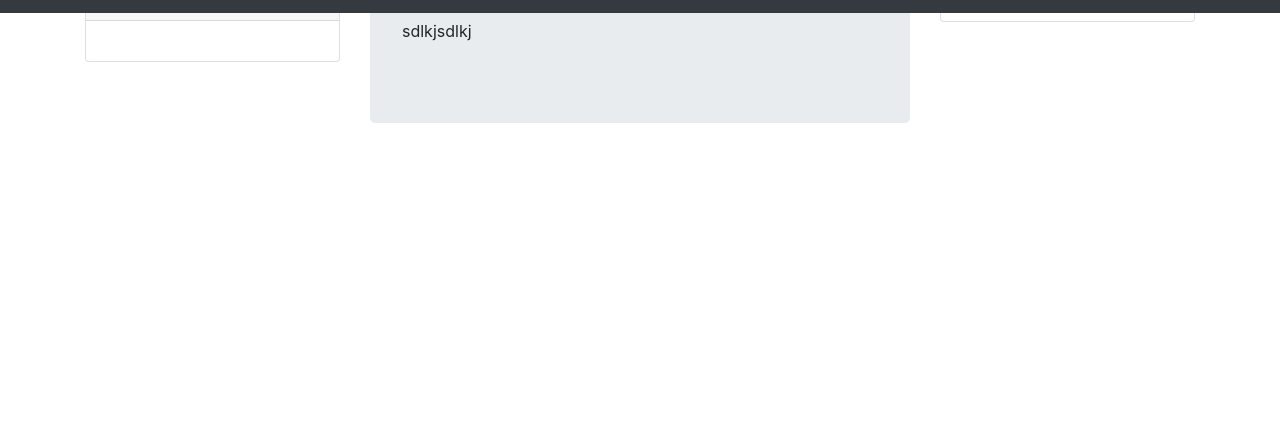
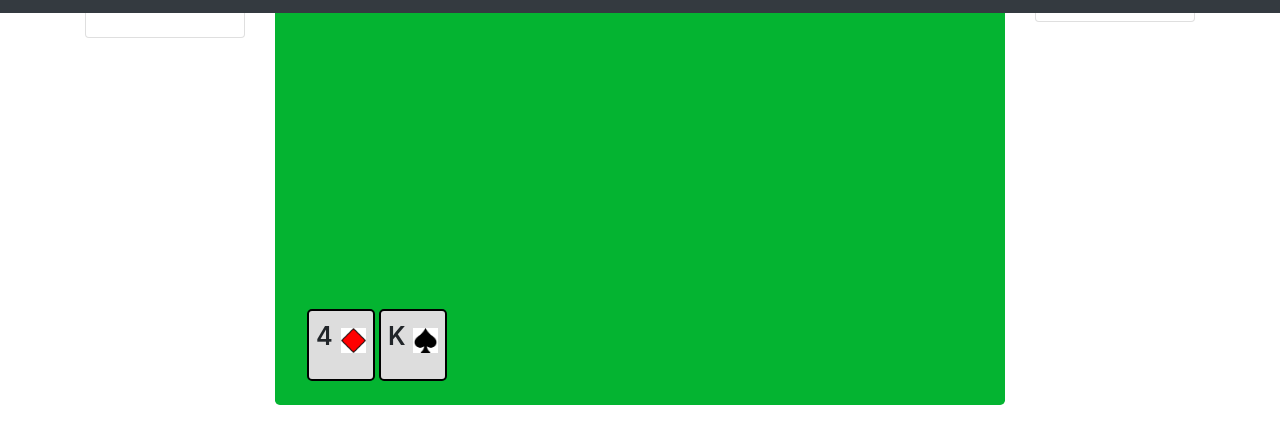
Before and after one commit to vannas/blackjack, a plain HTML site: page index.html in a window 1280 px wide. Shown: the part 45-488 px from the top of the page. Drawn offline with nearby package versions, Linux system fonts and the light colour scheme.

Commit message:
[ADD] Styles for cards

```diff
--- a/index.html
+++ b/index.html
@@ -8,7 +8,7 @@
 		<!-- Bootstrap CSS -->
 		<link rel="stylesheet" href="https://stackpath.bootstrapcdn.com/bootstrap/4.5.0/css/bootstrap.min.css" integrity="sha384-9aIt2nRpC12Uk9gS9baDl411NQApFmC26EwAOH8WgZl5MYYxFfc+NcPb1dKGj7Sk" crossorigin="anonymous">
 
-		<title>Hello, world!</title>
+		<title>Blackjack</title>
 		<style>
 			.bd-placeholder-img {
 				font-size: 1.125rem;
@@ -30,6 +30,29 @@
 			.subrayado {
 				text-decoration: line-through;
 			}
+			.jumbotron {
+				height: 450px;
+  		  background-color: #04B431;
+			}
+			.carta {
+				display: inline-block;
+				padding: 7px;
+				position: relative;
+				border: 2px solid black;
+				top: 290px;
+				border-radius: 5px;
+				background-color: #DDD;
+			}
+			.carta p {
+				display: inline-block;
+				width: 20px;
+				font-size: 25px;
+				font-weight: 600;
+			}
+			.carta img {
+				display: inline-block;
+    		width: 25px;
+			}
 		</style>
 	</head>
 	<body>
@@ -39,21 +62,28 @@
 
 		<div class="container">
 			<div class="row">
-				<div class="col-md-3 col-sm-1">
+				<div class="col-md-2 col-sm-1">
 					<div class="card">
 						<div class="card-header">
-							<p>Siguiente Jugador</p>
+							<p></p>
 						</div>
 						<div class="card-body">
 						</div>
 					</div>
 				</div>
-				<div class="col-md-6 col-sm-10">
+				<div class="col-md-8 col-sm-10">
 					<div class="jumbotron">
-						<p>sdlkjsdlkj</p>
+						<div class="carta">
+							<p>4</p>
+							<img src="img/diamond.png" alt="4 diamantes">
+						</div>
+						<div class="carta">
+							<p>K</p>
+							<img src="img/picas.png" alt="rey picas">
+						</div>
 					</div>
 				</div>
-				<div class="col-md-3 col-sm-1">
+				<div class="col-md-2 col-sm-1">
 					<div class="card">
 						<div class="card-header">
 						</div>
```
